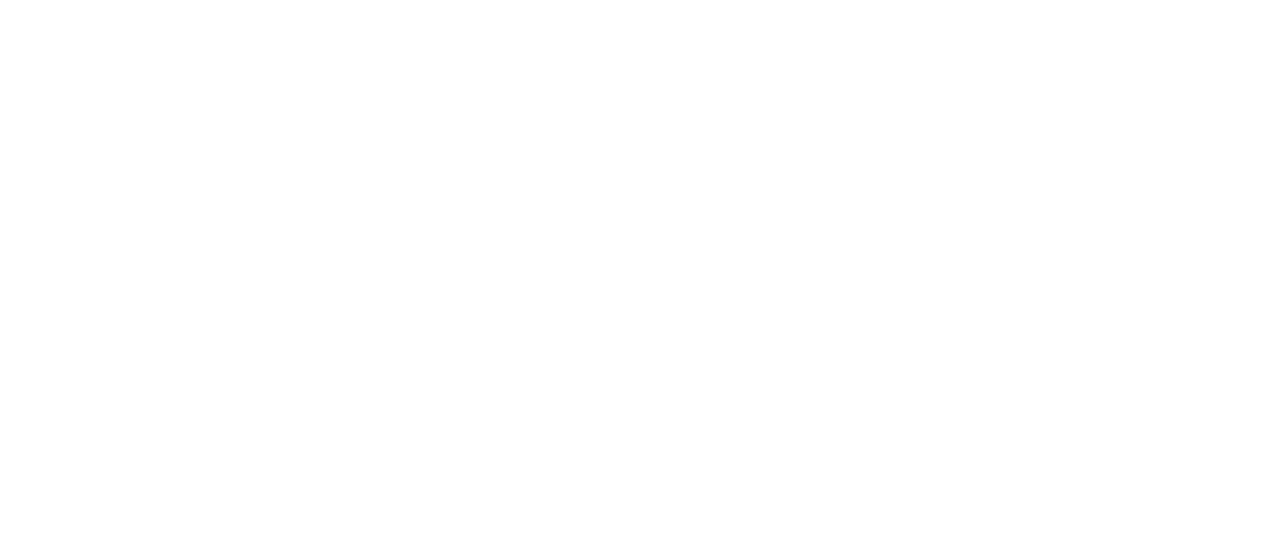
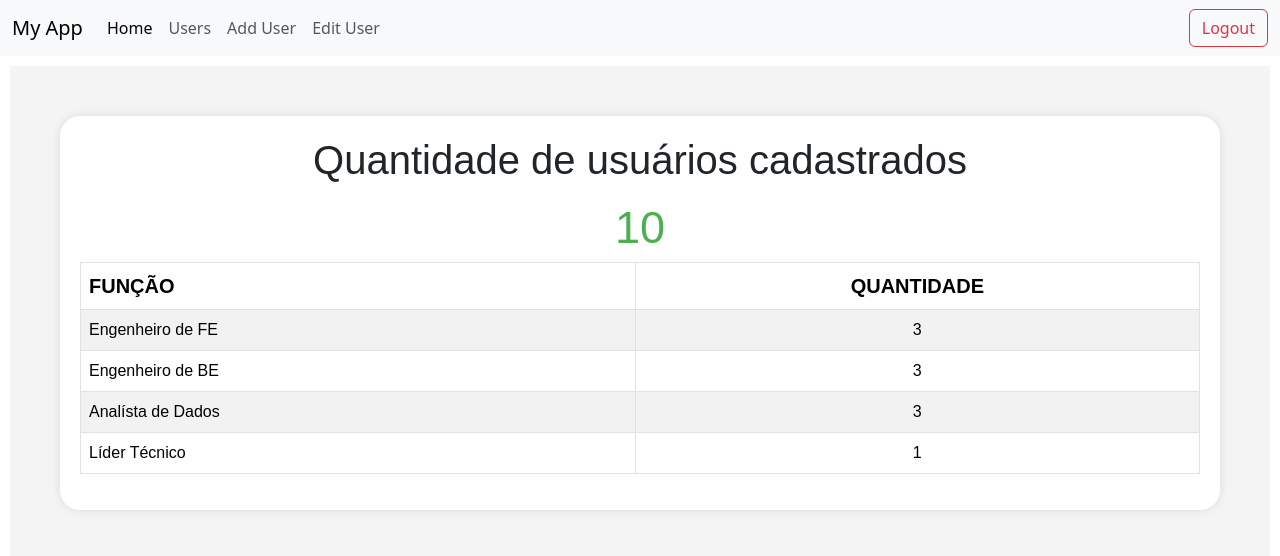
Before and after one commit to lucasmrd/AC2-frontend-angular, an Angular app in the folder crud-app/: page /app/home in a window 1280 px wide. Before the commit this address led to /. Shown: the top 556 px of the page. Built offline with nearby package versions, Linux system fonts and the light colour scheme.

Commit message:
Página Home

```diff
--- a/crud-app/src/app/app-routing.module.ts
+++ b/crud-app/src/app/app-routing.module.ts
@@ -8,6 +8,7 @@
 import { SignupComponent } from './pages/signup/signup.component';
 import { AdduserComponent } from './pages/home/components/adduser/adduser.component';
 import { EdituserComponent } from './pages/home/components/edituser/edituser.component';
+import { HomecontentComponent } from './pages/home/components/homecontent/homecontent.component';
 
 const routes: Routes = [
   {path: "", redirectTo: "/app", pathMatch: 'full'},
@@ -17,6 +18,7 @@
     path: "app", component: HomeComponent,
     children: [
       {path: "", component: WelcomeComponent},
+      {path: "home", component: HomecontentComponent},
       {path: "users", component: UsersComponent},
       {path: "adduser", component: AdduserComponent},
       {path: "edituser", component: EdituserComponent},
--- a/crud-app/src/app/app.module.ts
+++ b/crud-app/src/app/app.module.ts
@@ -14,6 +14,7 @@
 import { TodoListComponent } from './pages/home/pages/todo-list/todo-list.component';
 import { AdduserComponent } from './pages/home/components/adduser/adduser.component';
 import { EdituserComponent } from './pages/home/components/edituser/edituser.component';
+import { HomecontentComponent } from './pages/home/components/homecontent/homecontent.component';
 
 @NgModule({
   declarations: [
@@ -26,7 +27,8 @@
     WelcomeComponent,
     TodoListComponent,
     AdduserComponent,
-    EdituserComponent
+    EdituserComponent,
+    HomecontentComponent
   ],
   imports: [
     BrowserModule,
--- /dev/null
+++ b/crud-app/src/app/pages/home/components/homecontent/homecontent.component.css
@@ -0,0 +1,47 @@
+body{
+    font-family: Arial, sans-serif;
+    background-color: #f4f4f4;
+    margin: 10px;
+    padding: 50px;
+}
+
+h2{
+    font-family: Arial, sans-serif;
+    font-size: 40px;
+    text-align: center;
+}
+
+p{
+    font-size: 45px;
+    color: #4CAF50;
+    margin: 10px 0 0;
+    text-align: center;
+}
+
+.container{
+    max-width: 1200px;
+    max-height: 900px;
+    margin: auto;
+    background-color: rgb(255, 255, 255);
+    padding: 20px;
+    border-radius: 20px;
+    box-shadow: 0px 0px 10px 0px rgba(0,0,0,0.1);
+}
+
+.fc{
+    text-align: left;
+}
+
+#funcao{
+    text-align: left;
+}
+
+thead{
+    font-size: 20px;
+    text-align: center;
+    text-transform: uppercase;
+}
+
+td{
+    text-align: center;
+}
--- /dev/null
+++ b/crud-app/src/app/pages/home/components/homecontent/homecontent.component.html
@@ -0,0 +1,36 @@
+<body>
+    <div class="container">
+
+      <h2> Quantidade de usuários cadastrados </h2>
+      <p id="total-users">10</p>
+          <table class="table table-striped table-bordered">
+
+            <thead>
+              <tr>
+                <th id="funcao" scope="col-6">Função</th>
+                <th scope="col-6">Quantidade</th>
+              </tr>
+            </thead>
+
+            <tbody>
+              <tr>
+                <td class="fc">Engenheiro de FE</td>
+                <td>3</td>
+              </tr>
+              <tr>
+                <td class="fc">Engenheiro de BE</td>
+                <td>3</td>
+              </tr>
+              <tr>
+                <td class="fc">Analísta de Dados</td>
+                <td>3</td>
+              </tr>
+              <tr>
+                <td class="fc">Líder Técnico</td>
+                <td>1</td>
+              </tr>
+            </tbody>
+
+          </table>
+        </div>
+  </body>
--- a/crud-app/src/app/pages/home/components/navbar/navbar.component.html
+++ b/crud-app/src/app/pages/home/components/navbar/navbar.component.html
@@ -8,7 +8,7 @@
     <div class="collapse navbar-collapse" id="navbarScroll">
       <ul class="navbar-nav me-auto my-2 my-lg-0 navbar-nav-scroll" style="--bs-scroll-height: 100px;">
         <li class="nav-item">
-          <a class="nav-link active" aria-current="page" routerLink="/app">Home</a>
+          <a class="nav-link active" aria-current="page" routerLink="/app/home">Home</a>
         </li>
         <li class="nav-item">
           <a class="nav-link" routerLink="/app/users">Users</a>
```
Also changed, not shown: crud-app/src/app/pages/home/components/homecontent/homecontent.component.ts (added, +10 -0 lines), 1 other file (tests, documents, lock files or other folders).
